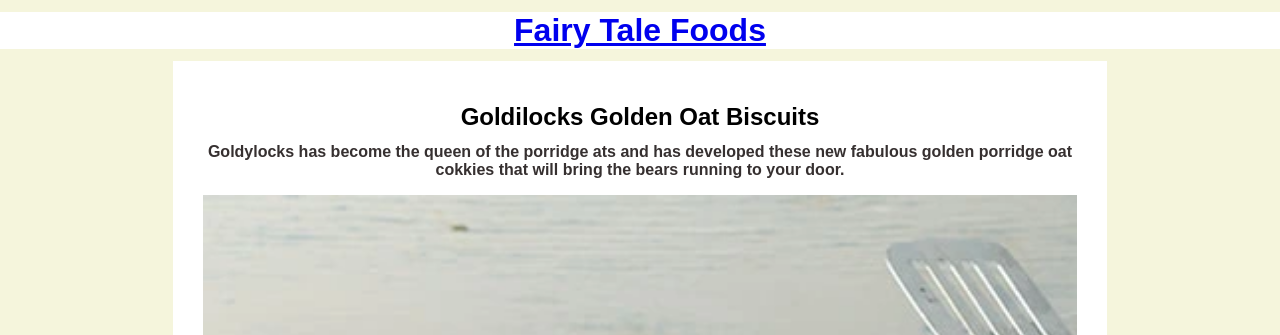
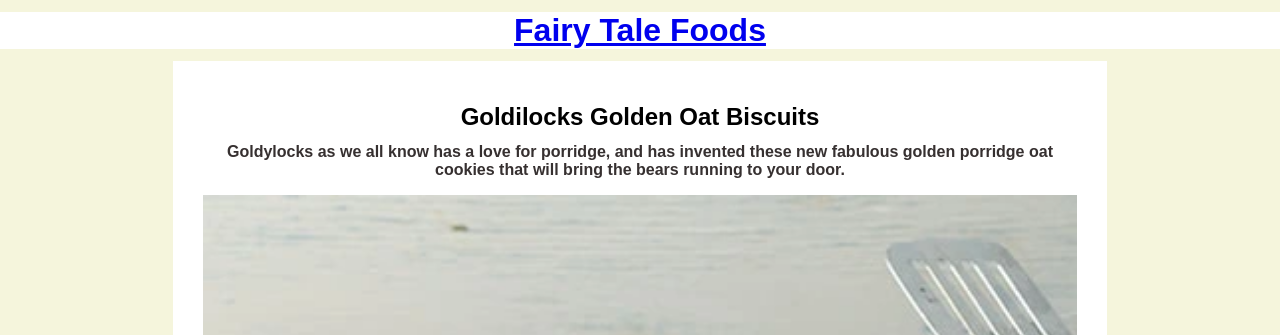
Before and after one commit to Lucyware/Fairytalefoods, a Jekyll site: the page built from _recipes/goldilocks-golden-oat-cookies.md, in a window 1280 px wide. Shown: the top 335 px of the page. Built offline with Jekyll 4.4.1, drawn with Linux system fonts in a browser that asks for light colours.

Commit message:
Update Recipe “goldilocks-golden-oat-cookies”

```diff
--- a/_recipes/goldilocks-golden-oat-cookies.md
+++ b/_recipes/goldilocks-golden-oat-cookies.md
@@ -4,7 +4,7 @@ date: 2023-02-07T13:15:23.685Z
 order: 3
 layout: recipe
 ---
-Goldylocks has become the queen of the porridge ats and has developed these new fabulous golden porridge oat cokkies that will bring the bears running to your door.
+Goldylocks as we all know has a love for porridge, and has invented these new fabulous golden porridge oat cookies that will bring the bears running to your door.
 
 ![](../uploads/oat_biscuits.webp)
 
```
